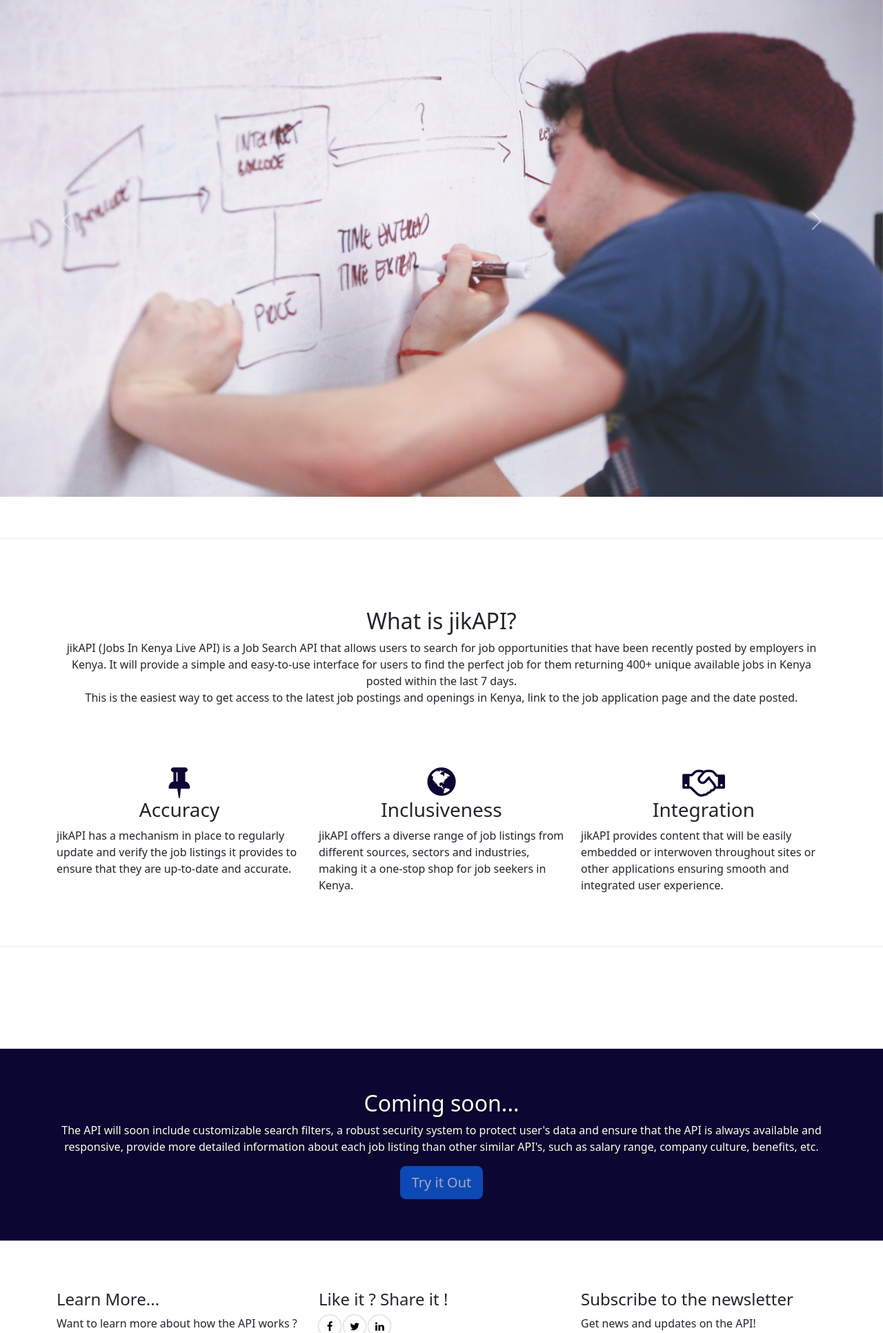
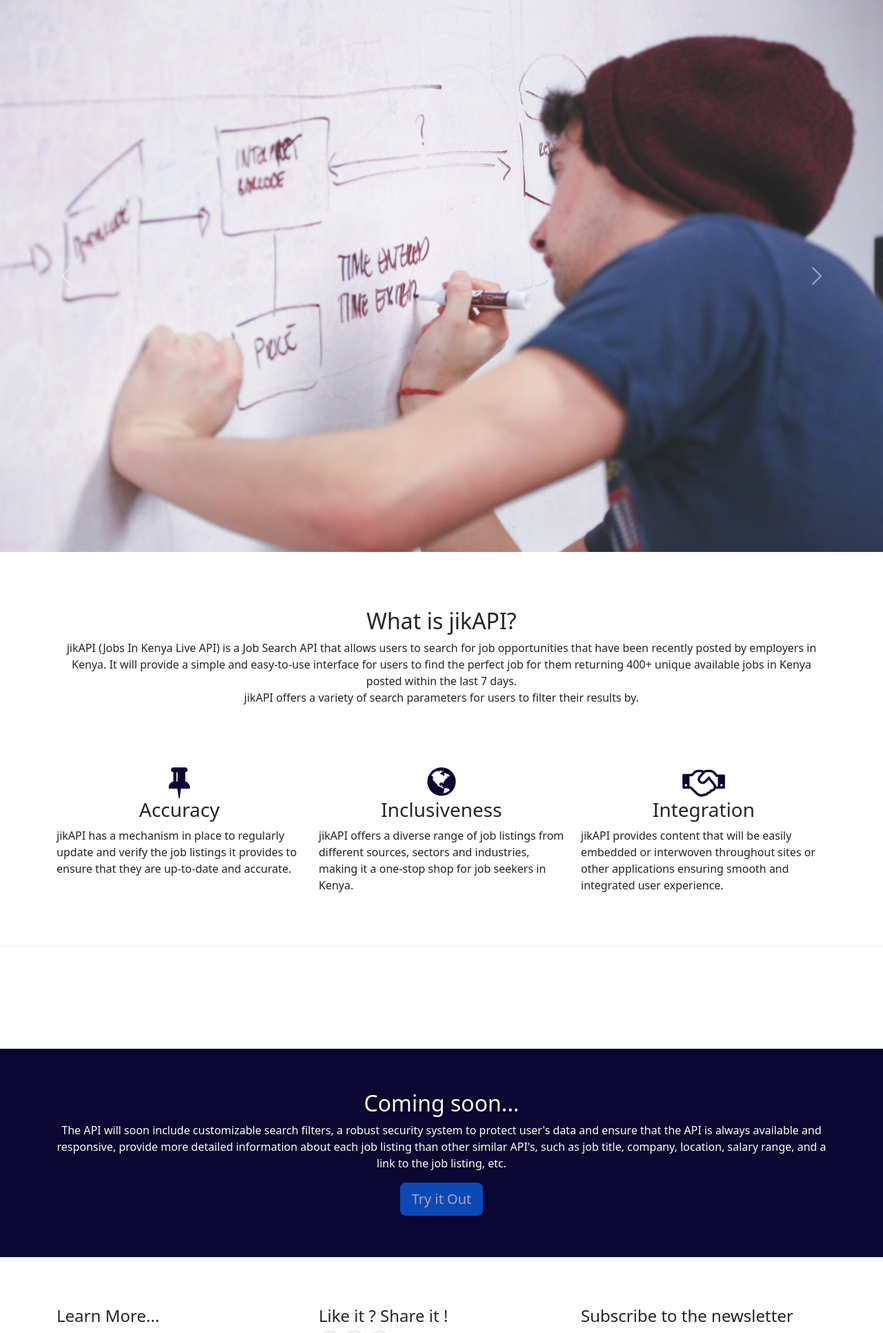
Before and after one commit to Njoguu/jikAPI, a Flask app: page / in a window 1280 px wide. Shown: the part 106-2038 px from the top of the page at 69% size. Run offline with Flask 2, Linux system fonts and the light colour scheme; some libraries are stand-ins or nearby versions; some web fonts are replaced.

Commit message:
Udpate frontend

```diff
--- a/src/frontend/static/main.css
+++ b/src/frontend/static/main.css
@@ -27,10 +27,11 @@ span.badge {
 
 /* Carousel custom */
 .carousel{
-    height: 80vh;
+    height: 100vh;
 }
 .carouselimg{
-    height: 90vh;
+    height: 100vh;
+    width: 100%;
 
 }
 #homeIcon{
--- a/src/frontend/templates/index.html
+++ b/src/frontend/templates/index.html
@@ -37,7 +37,7 @@
                                 <p> jikAPI (Jobs In Kenya Live API) is a Job Search API that allows users to search for job opportunities that have been
                                     recently posted by employers in Kenya. It will provide a simple and easy-to-use interface for users to find the perfect
                                     job for them returning 400+ unique available jobs in Kenya posted within the last 7 days.<br>
-                                    This is the easiest way to get access to the latest job postings and openings in Kenya, link to the job application page and the date posted. </p>
+                                    jikAPI offers a variety of search parameters for users to filter their results by.</p>
                             </div>
                         </div>
 
@@ -95,7 +95,7 @@
                             <h2>Coming soon...</h2>
                             <p> The API will soon include customizable search filters, a robust security system to protect user's
                                 data and ensure that the API is always available and responsive, provide more detailed information about
-                                each job listing than other similar API's, such as salary range, company culture, benefits, etc. </p>
+                                each job listing than other similar API's, such as job title, company, location, salary range, and a link to the job listing, etc. </p>
                             <a href="/api/v2/" title="" class="btn btn-primary btn-lg disabled">Try it Out</a>
                         </div>
                     </div>
```
